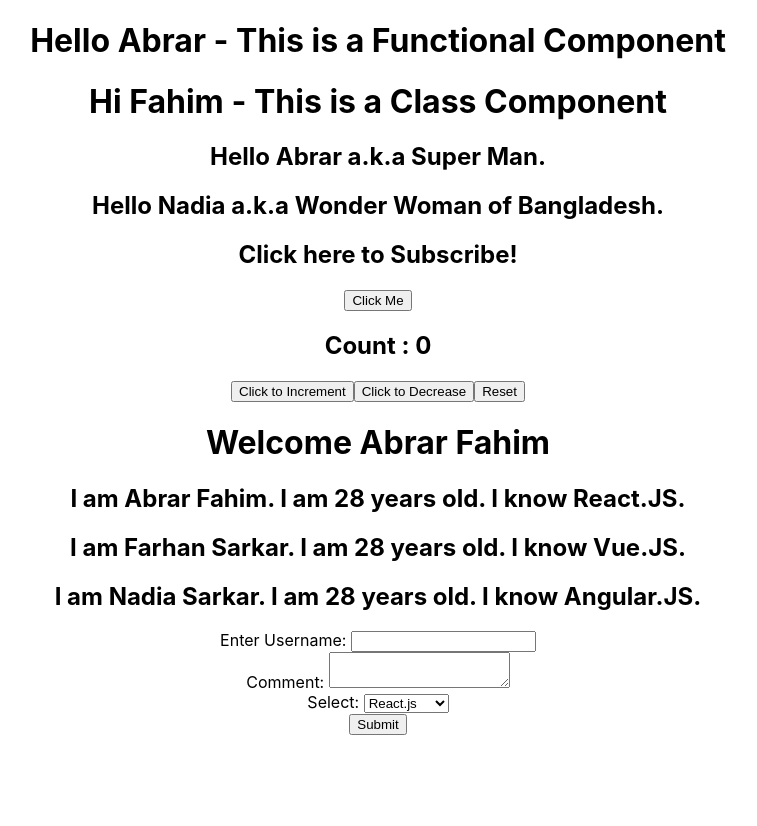
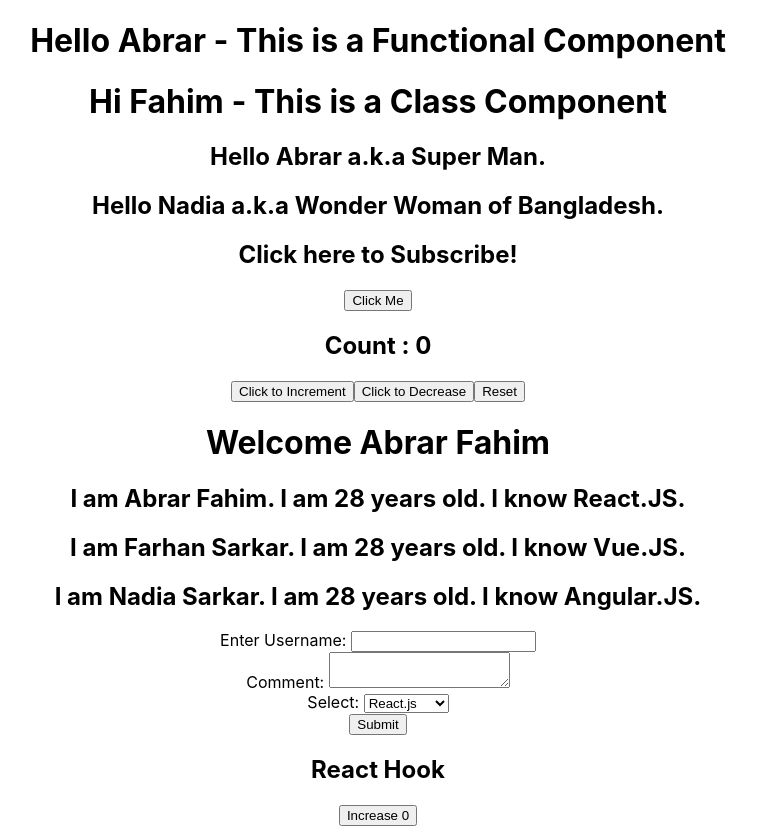
Before and after one commit to Abfahim21/React-Revision-2077, a React (Create React App) app: page / in a window 1280 px wide. Shown: the whole page, without its empty margins (262-1019 px from the left). Before the commit the page ends 800 px from the top, so only its background shows below. Built offline with nearby package versions, Linux system fonts and the light colour scheme.

Commit message:
useState

```diff
--- a/src/App.js
+++ b/src/App.js
@@ -1,5 +1,6 @@
 import './App.css';
 import Counter from './components/Counter';
+import CounterHook from './components/CounterHook';
 import Form from './components/Form';
 import GreetUser from './components/GreetUser';
 import Hello from './components/Hello';
@@ -21,6 +22,8 @@ function App() {
       <GreetUser/>
       <PersonList/>
       <Form/>
+      <h2>React Hook</h2>
+      <CounterHook/>
     </div>
   );
 }
--- a/src/components/CounterHook.js
+++ b/src/components/CounterHook.js
@@ -4,7 +4,7 @@ export default function CounterHook() {
     const[ count, setCount ] = useState(0)
   return (
     <div>
-        <Button>Increase {count}</Button>
+        <button onClick={()=> setCount(count+1)}>Increase {count}</button>
     </div>
   )
 }
```
